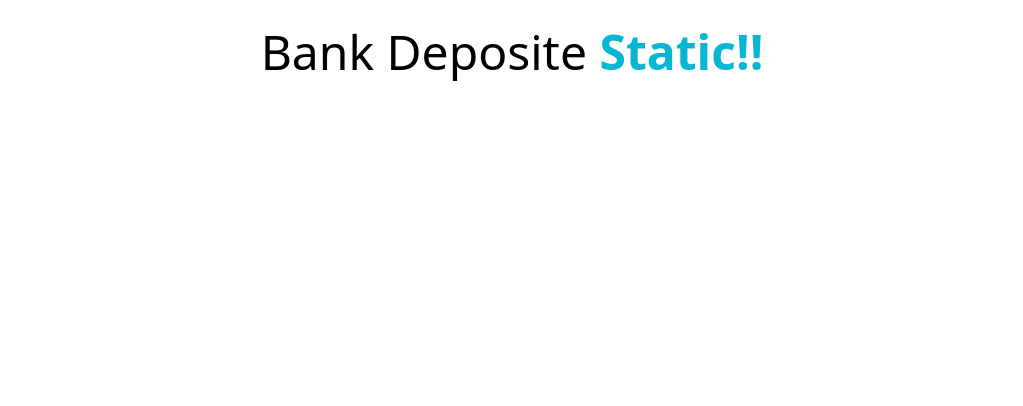
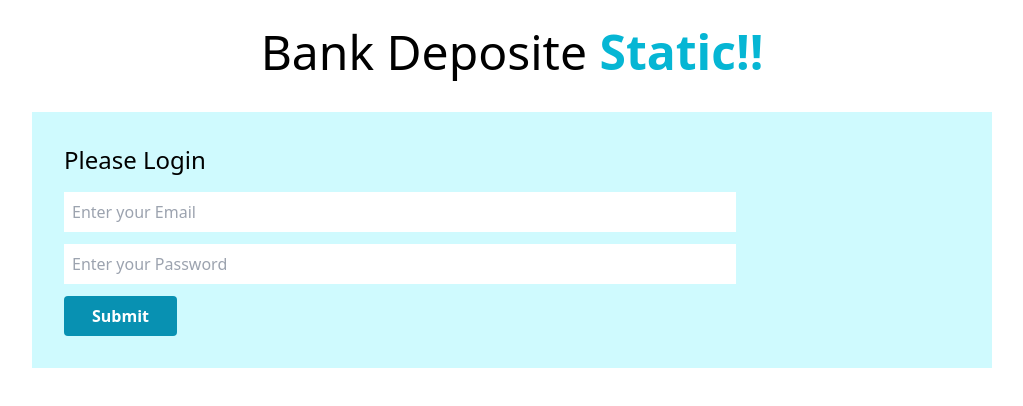
Before and after one commit to yeasinrafee/Bank-Deposite-Static, a plain HTML site: page index.html in a window 1280 px wide. Shown: the whole page, without its empty margins (128-1151 px from the left). Drawn offline with nearby package versions, Linux system fonts and the light colour scheme.

Commit message:
Login page

```diff
--- a/index.html
+++ b/index.html
@@ -9,6 +9,18 @@
     <title>Bank Deposite Static</title>
 </head>
 <body>
-    <h1 class="text-5xl text-center mt-7">Bank Deposite <span class="font-semibold text-cyan-500">Static!!</span></h1>
+    <header>
+        <h1 class="text-5xl text-center mt-7">Bank Deposite <span class="font-semibold text-cyan-500">Static!!</span></h1>
+    </header>
+    <main>
+        <section class="w-9/12 mt-9 p-8 mx-auto bg-cyan-100">
+            <h3 class="text-2xl mb-4">Please Login</h3>
+            <div >
+                <input class="w-9/12 block mb-3 p-2" type="email" name="" id="" placeholder="Enter your Email">
+                <input class="w-9/12 block mb-3 p-2" type="password" name="" id="" placeholder="Enter your Password">
+                <input class="bg-cyan-600 text-white px-7 py-2 rounded font-semibold hover:bg-cyan-400" type="submit" value="Submit">
+            </div>
+        </section>
+    </main>
 </body>
 </html>
```
